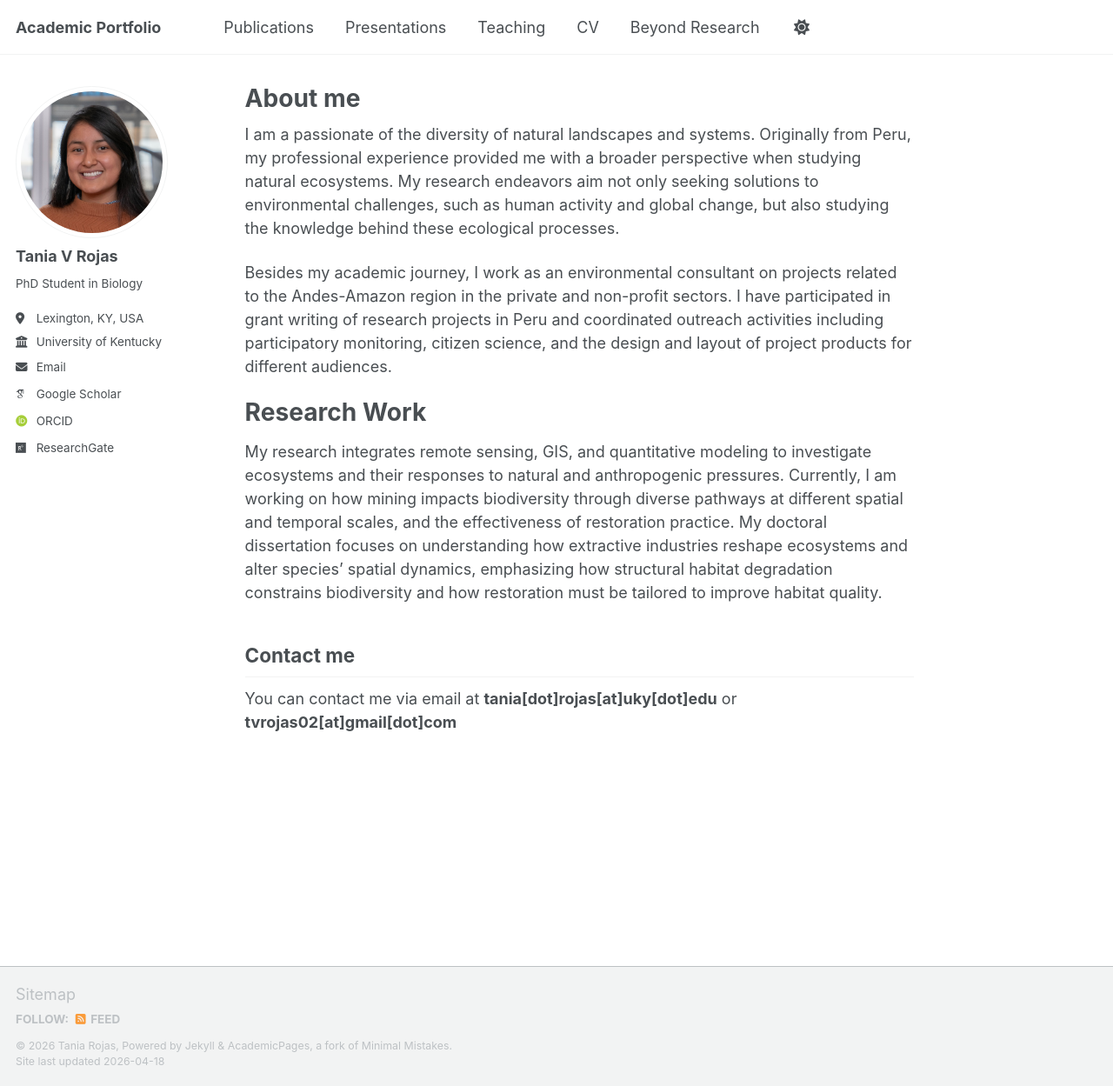
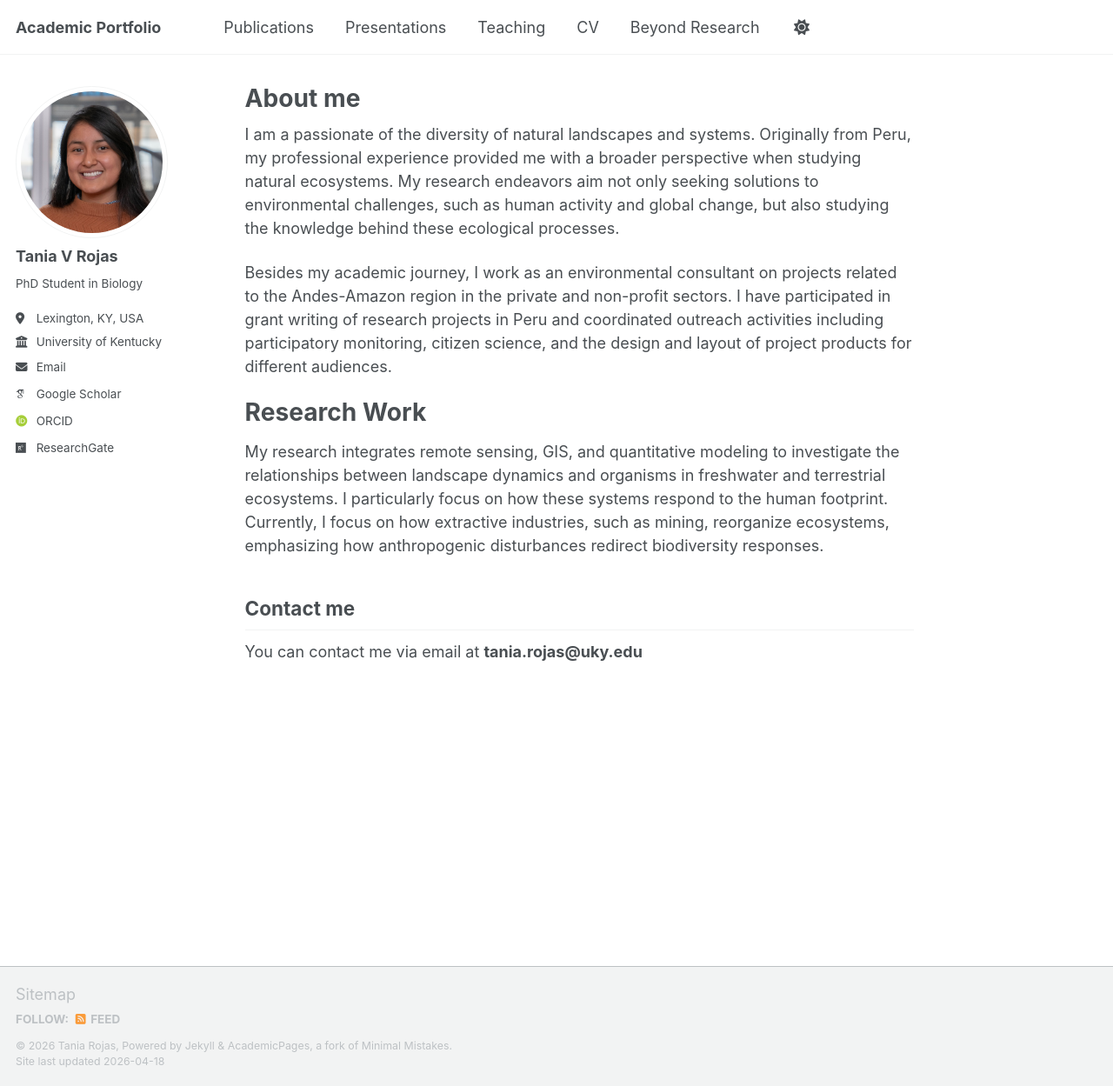
Before and after one commit to taniarojasc/taniarojasc.github.io, a Jekyll site: the page built from _pages/about.md, in a window 1280 px wide and 1249 px high. Shown: the whole window at 87% size. Built offline with Jekyll 4.4.1, drawn with Linux system fonts in a browser that asks for light colours; some web fonts are replaced; a script that is not in the unit is left out.

Commit message:
Update about.md

```diff
--- a/_pages/about.md
+++ b/_pages/about.md
@@ -13,8 +13,8 @@ Besides my academic journey, I work as an environmental consultant on projects r
 
 Research Work
 ======
-My research integrates remote sensing, GIS, and quantitative modeling to investigate ecosystems and their responses to natural and anthropogenic pressures. Currently, I am working on how mining impacts biodiversity through diverse pathways at different spatial and temporal scales, and the effectiveness of restoration practice. My doctoral dissertation focuses on understanding how extractive industries reshape ecosystems and alter species’ spatial dynamics, emphasizing how structural habitat degradation constrains biodiversity and how restoration must be tailored to improve habitat quality.
+My research integrates remote sensing, GIS, and quantitative modeling to investigate the relationships between landscape dynamics and organisms in freshwater and terrestrial ecosystems. I particularly focus on how these systems respond to the human footprint. Currently, I focus on how extractive industries, such as mining, reorganize ecosystems, emphasizing how anthropogenic disturbances redirect biodiversity responses.
 
 Contact me
 ------
-You can contact me via email at **tania[dot]rojas[at]uky[dot]edu** or **tvrojas02[at]gmail[dot]com**
+You can contact me via email at **tania.rojas@uky.edu**
```
